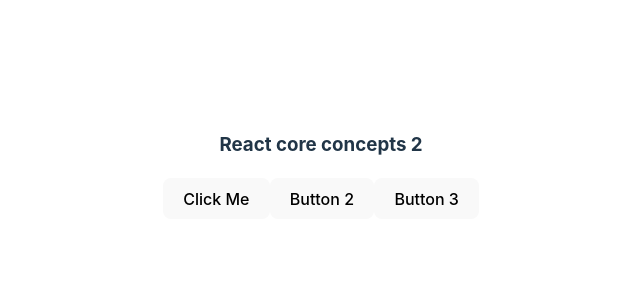
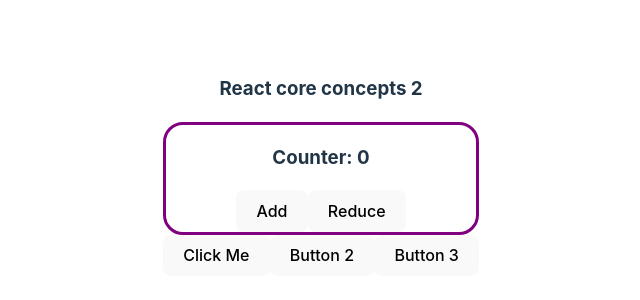
Before and after one commit to tuhin92/explore-react-core-concept-part-2, a React (Vite) app: page / in a window 1280 px wide. Shown: the part 234-534 px from the top of the page, without its empty margins (319-959 px from the left). Built offline with nearby package versions, Linux system fonts and the light colour scheme.

Commit message:
make a simple counter by using event handler

```diff
--- a/src/App.jsx
+++ b/src/App.jsx
@@ -1,4 +1,5 @@
 import './App.css'
+import Counter from './Counter';
 
 function App() {
 
@@ -14,6 +15,8 @@
   return (
     <>
       <h3>React core concepts 2</h3>
+      <Counter></Counter>
+
       <button onClick={handleClick}>Click Me</button>
       <button onClick={handleClick2}>Button 2</button>
 
--- /dev/null
+++ b/src/Counter.jsx
@@ -0,0 +1,24 @@
+import { useState } from "react"
+
+export default function Counter(){
+    const [count, setCount] = useState(0);
+
+
+    // add and event handler for incraseing number
+    const handleAdd = () =>{
+        const newCount = count + 1;
+        setCount(newCount);
+    }
+    // add an event handler for decreasing number
+    const handleReduce = () =>{
+        const newCount = count - 1;
+        setCount(newCount);
+    }
+    return(
+        <div style={{border: '3px solid purple', borderRadius: '20px'}}>
+            <h3>Counter: {count}</h3>
+            <button onClick={handleAdd}>Add</button>
+            <button onClick={handleReduce}>Reduce</button>
+        </div>
+    )
+}
```
